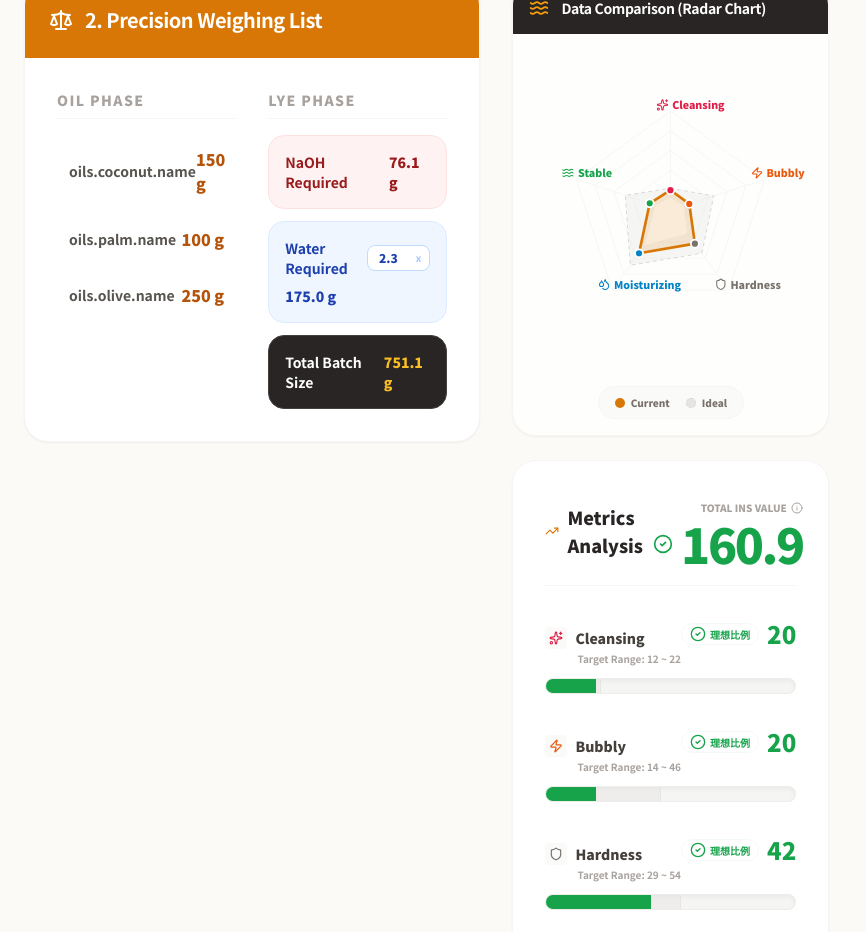
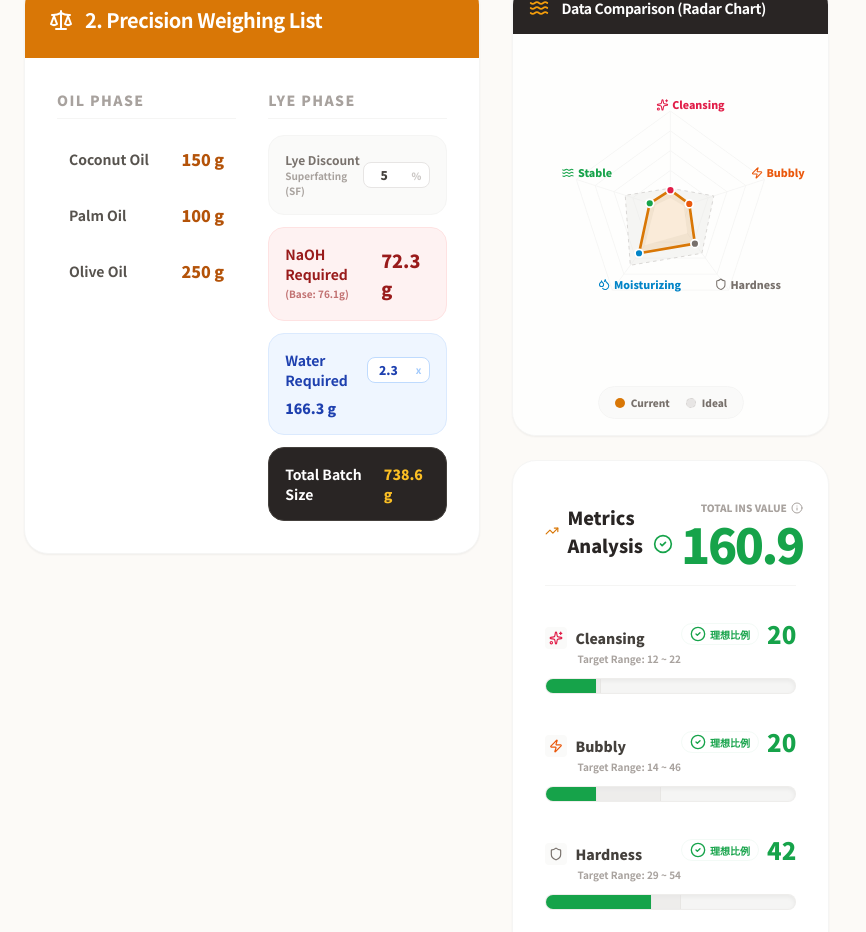
Before and after one commit to truedano/Master-Soap-Maker, a React (Vite) app: page / in a window 1280 px wide. Shown: the part 1520-2452 px from the top of the page, without its empty margins (0-866 px from the left). Built offline with nearby package versions, Linux system fonts and the light colour scheme.

Commit message:
新增肥皂計算機的灰_discount (Lye Discount) 功能，包含儲存/載入、計算邏輯調整及介面顯示優化

```diff
--- a/App.tsx
+++ b/App.tsx
@@ -32,6 +32,7 @@ const STORAGE_KEY_FORMULA = 'soap_master_formula';
 const STORAGE_KEY_SAVED_RECIPES = 'soap_master_saved_recipes';
 const STORAGE_KEY_THEME = 'soap_master_theme';
 const STORAGE_KEY_WATER_RATIO = 'soap_master_water_ratio';
+const STORAGE_KEY_LYE_DISCOUNT = 'soap_master_lye_discount';
 
 const App: React.FC = () => {
   const { t, i18n } = useTranslation();
@@ -128,6 +129,12 @@ const App: React.FC = () => {
     return saved ? parseFloat(saved) : 2.3;
   });
 
+  // 管理減鹼比例
+  const [lyeDiscount, setLyeDiscount] = useState<number>(() => {
+    const saved = localStorage.getItem(STORAGE_KEY_LYE_DISCOUNT);
+    return saved ? parseFloat(saved) : 5; // 預設 5% 減鹼
+  });
+
   // 同步到 localStorage
   useEffect(() => {
     localStorage.setItem(STORAGE_KEY_PRICES, JSON.stringify(oilPrices));
@@ -144,6 +151,10 @@ const App: React.FC = () => {
   useEffect(() => {
     localStorage.setItem(STORAGE_KEY_WATER_RATIO, waterRatio.toString());
   }, [waterRatio]);
+
+  useEffect(() => {
+    localStorage.setItem(STORAGE_KEY_LYE_DISCOUNT, lyeDiscount.toString());
+  }, [lyeDiscount]);
 
   useEffect(() => {
     const mainContent = document.getElementById('main-content');
@@ -203,6 +214,7 @@ const App: React.FC = () => {
       items: [...formulaItems],
       additives: [...additiveItems],
       waterRatio,
+      lyeDiscount,
       date: Date.now()
     };
     setSavedRecipes(prev => [newRecipe, ...prev]);
@@ -229,6 +241,9 @@ const App: React.FC = () => {
     setAdditiveItems(recipe.additives || []);
     if (recipe.waterRatio) {
       setWaterRatio(recipe.waterRatio);
+    }
+    if (recipe.lyeDiscount !== undefined) {
+      setLyeDiscount(recipe.lyeDiscount);
     }
 
     ReactGA.event({
@@ -338,6 +353,8 @@ const App: React.FC = () => {
                 setAdditives={setAdditiveItems}
                 waterRatio={waterRatio}
                 setWaterRatio={setWaterRatio}
+                lyeDiscount={lyeDiscount}
+                setLyeDiscount={setLyeDiscount}
                 oilPrices={oilPrices}
                 onSetPrice={handleSetPrice}
                 savedRecipes={savedRecipes}
--- a/components/Calculator.tsx
+++ b/components/Calculator.tsx
@@ -546,8 +546,9 @@ const RecipePrintCard: React.FC<{
   items: FormulaItem[];
   results: any;
   waterRatio: number;
+  lyeDiscount: number;
   pdfMode: 'expert' | 'beginner';
-}> = ({ name, items, results, waterRatio, pdfMode }) => {
+}> = ({ name, items, results, waterRatio, lyeDiscount, pdfMode }) => {
   const { t } = useTranslation();
   const date = new Date().toLocaleDateString('zh-TW', { year: 'numeric', month: 'long', day: 'numeric' });
   const isBeginner = pdfMode === 'beginner';
@@ -570,7 +571,10 @@ const RecipePrintCard: React.FC<{
       <div className="grid grid-cols-3 gap-8 mb-12">
         <div className="p-6 bg-stone-50 rounded-2xl border border-stone-100">
           <p className="text-[10px] font-black text-stone-400 uppercase tracking-widest mb-1">{t('calculator.naoh_req')} (NaOH)</p>
-          <p className="text-3xl font-black">{results.totalNaoh}g</p>
+          <div className="flex items-baseline gap-1">
+            <p className="text-3xl font-black">{results.totalNaoh}g</p>
+            {lyeDiscount > 0 && <span className="text-[10px] text-red-500 font-bold">-{lyeDiscount}% SF</span>}
+          </div>
         </div>
         <div className="p-6 bg-stone-50 rounded-2xl border border-stone-100">
           <p className="text-[10px] font-black text-stone-400 uppercase tracking-widest mb-1">{t('calculator.water_req')} ({t('calculator.multiplier', '倍數')}: {waterRatio})</p>
@@ -802,6 +806,8 @@ interface CalculatorProps {
   setAdditives: React.Dispatch<React.SetStateAction<AdditiveItem[]>>;
   waterRatio: number;
   setWaterRatio: (ratio: number) => void;
+  lyeDiscount: number;
+  setLyeDiscount: (discount: number) => void;
   oilPrices: Record<string, number>;
   onSetPrice: (id: string, price: number) => void;
   onFindOil: (quality: string) => void;
@@ -818,6 +824,8 @@ export const Calculator: React.FC<CalculatorProps> = ({
   setAdditives,
   waterRatio,
   setWaterRatio,
+  lyeDiscount,
+  setLyeDiscount,
   oilPrices,
   onSetPrice,
   onFindOil,
@@ -982,16 +990,19 @@ export const Calculator: React.FC<CalculatorProps> = ({
       else if (current.avgIns >= 120 && current.avgIns <= 170) personality = "balanced";
     }
 
+    const discountedNaoh = current.totalNaoh * (1 - lyeDiscount / 100);
+
     return {
       calculate,
       totalWeight: current.totalWeight,
       totalAdditiveWeight: current.totalAdditiveWeight,
-      totalBatchWeight: current.totalBatchWeight,
+      totalBatchWeight: current.totalWeight + (discountedNaoh * waterRatio) + discountedNaoh + current.totalAdditiveWeight,
       calculatedAdditives: current.calculatedAdditives,
       scentConcentration: current.scentConcentration,
       avgIns: current.avgIns,
-      totalNaoh: Number(current.totalNaoh.toFixed(1)),
-      water: Number((current.totalNaoh * waterRatio).toFixed(1)),
+      totalNaoh: Number(discountedNaoh.toFixed(1)),
+      baseNaoh: Number(current.totalNaoh.toFixed(1)),
+      water: Number((discountedNaoh * waterRatio).toFixed(1)),
       totalCost: Math.round(current.totalCost),
       qualities: current.qualities,
       suggestions,
@@ -999,7 +1010,7 @@ export const Calculator: React.FC<CalculatorProps> = ({
       personality,
       baseSuggestWeight
     };
-  }, [items, additives, waterRatio, oilPrices]);
+  }, [items, additives, waterRatio, lyeDiscount, oilPrices]);
 
   const previewResults = useMemo(() => {
     if (!hoveredOil) return null;
@@ -1154,6 +1165,7 @@ export const Calculator: React.FC<CalculatorProps> = ({
             items={items}
             results={results}
             waterRatio={waterRatio}
+            lyeDiscount={lyeDiscount}
             pdfMode={pdfMode}
           />
         </div>
@@ -1297,12 +1309,12 @@ export const Calculator: React.FC<CalculatorProps> = ({
                   className="p-4 bg-white border border-stone-200 rounded-2xl text-left hover:theme-border-primary hover:shadow-md transition-all group"
                 >
                   <div className="flex items-center justify-between mb-1">
-                    <span className="font-black text-stone-700 group-hover:theme-text-primary transition-colors uppercase tracking-tight text-xs">{preset.name}</span>
+                    <span className="font-black text-stone-700 group-hover:theme-text-primary transition-colors uppercase tracking-tight text-xs">{t(preset.name)}</span>
                     <div className="w-5 h-5 bg-stone-100 rounded-full flex items-center justify-center">
                       <Zap className="w-3 h-3 text-stone-300 group-hover:theme-text-primary" />
                     </div>
                   </div>
-                  <p className="text-[10px] text-stone-400 font-bold leading-tight line-clamp-2">{preset.description}</p>
+                  <p className="text-[10px] text-stone-400 font-bold leading-tight line-clamp-2">{t(preset.description)}</p>
                 </button>
               ))}
             </div>
@@ -1678,7 +1690,7 @@ export const Calculator: React.FC<CalculatorProps> = ({
                       const oil = OILS.find(o => o.id === item.oilId);
                       return (
                         <div key={idx} className="flex justify-between items-center p-3 hover:bg-stone-50 rounded-xl transition-colors">
-                          <span className="text-sm font-bold text-stone-600">{oil?.name}</span>
+                          <span className="text-sm font-bold text-stone-600">{t(oil?.name || '')}</span>
                           <span className="font-black text-amber-700">{item.weight} g</span>
                         </div>
                       );
@@ -1710,9 +1722,31 @@ export const Calculator: React.FC<CalculatorProps> = ({
                 <div className="space-y-4">
                   <h3 className="text-sm font-black text-stone-400 border-b border-stone-100 pb-2 uppercase tracking-widest">{t('calculator.lye_phase')}</h3>
                   <div className="space-y-3">
-                    <div className="flex justify-between p-4 bg-red-50 rounded-2xl text-sm font-bold text-red-800 border border-red-100">
-                      <span>{t('calculator.naoh_req')}</span>
-                      <NumberTicker value={results.totalNaoh} precision={1} suffix=" g" className="font-black" />
+                    <div className="flex justify-between items-center p-4 bg-stone-50 rounded-2xl border border-stone-100">
+                      <div className="flex flex-col">
+                        <span className="text-xs font-bold text-stone-500">{t('calculator.lye_discount')}</span>
+                        <span className="text-[10px] text-stone-400 font-bold">{t('calculator.superfatting')}</span>
+                      </div>
+                      <div className="flex items-center bg-white rounded-lg border border-stone-200 px-2 py-1">
+                        <input
+                          type="number"
+                          value={lyeDiscount}
+                          min="0"
+                          max="20"
+                          step="1"
+                          onChange={(e) => setLyeDiscount(Number(e.target.value))}
+                          className="w-10 bg-transparent outline-none text-center font-black text-xs p-0"
+                        />
+                        <span className="text-[10px] text-stone-400 opacity-60 font-black">%</span>
+                      </div>
+                    </div>
+
+                    <div className="flex justify-between p-4 bg-red-50 rounded-2xl text-sm font-bold text-red-800 border border-red-100 items-center">
+                      <div className="flex flex-col">
+                        <span>{t('calculator.naoh_req')}</span>
+                        {lyeDiscount > 0 && <span className="text-[10px] opacity-60">(Base: {results.baseNaoh}g)</span>}
+                      </div>
+                      <NumberTicker value={results.totalNaoh} precision={1} suffix=" g" className="font-black text-lg" />
                     </div>
                     <div className="flex justify-between p-4 bg-blue-50 rounded-2xl text-sm font-bold text-blue-800 border border-blue-100 flex-wrap gap-y-2">
                       <div className="flex items-center gap-2">
@@ -1924,11 +1958,11 @@ export const Calculator: React.FC<CalculatorProps> = ({
                       <p className={`text-sm font-black mb-3 ${s.text.includes('過高') || s.text.includes('Too high') || s.text.includes('太強') ? 'text-rose-400' : 'text-orange-400'}`}>{s.text}</p>
                       <div className="flex flex-wrap gap-2">
                         {s.actions.map((action) => {
-                          const oilObj = OILS.find(o => o.name.includes(action.name));
+                          const oilObj = OILS.find(o => o.id === action.id);
                           const isReduce = action.type === 'reduce';
                           return (
                             <button
-                              key={`${action.name}-${action.type}`}
+                              key={`${action.id}-${action.type}`}
                               onMouseEnter={() => {
                                 if (oilObj) {
                                   setHoveredOil(oilObj);
@@ -1937,7 +1971,7 @@ export const Calculator: React.FC<CalculatorProps> = ({
                                 }
                               }}
                               onMouseLeave={() => { setHoveredOil(null); setPreviewMode(null); }}
-                              onClick={() => applyAdjustment(action.name, action.weight, action.type)}
+                              onClick={() => applyAdjustment(action.id, action.weight, action.type)}
                               className={`flex items-center gap-1.5 text-[10px] px-3 py-2 rounded-xl font-bold transition-all group shadow-sm border border-transparent ${isReduce
                                 ? 'bg-rose-500/10 text-rose-300 hover:bg-rose-600 hover:text-white hover:border-rose-400'
                                 : 'bg-white/10 text-stone-300 hover:bg-amber-600 hover:text-white hover:border-amber-400'
@@ -1948,7 +1982,7 @@ export const Calculator: React.FC<CalculatorProps> = ({
                               ) : (
                                 <PlusCircle className="w-3.5 h-3.5 text-amber-500 group-hover:text-white" />
                               )}
-                              <span>{isReduce ? t('calculator.action_reduce') : t('calculator.action_add')}：{t(action.name)} <span className="opacity-60 ml-1">({isReduce ? '-' : '+'}{action.weight}g)</span></span>
+                              <span>{isReduce ? t('calculator.action_reduce') : t('calculator.action_add')}：{t(oilObj?.name || action.id)} <span className="opacity-60 ml-1">({isReduce ? '-' : '+'}{action.weight}g)</span></span>
                             </button>
                           );
                         })}
@@ -1978,7 +2012,6 @@ export const Calculator: React.FC<CalculatorProps> = ({
           />
         )}
       </div>
-    </div >
-
+    </div>
   );
 };
--- a/locales/en/translation.json
+++ b/locales/en/translation.json
@@ -202,6 +202,9 @@
         "lye_phase": "Lye Phase",
         "naoh_req": "NaOH Required",
         "water_req": "Water Required",
+        "lye_discount": "Lye Discount",
+        "superfatting": "Superfatting (SF)",
+        "discount_multiplier": "%",
         "water_multiplier": "x",
         "total_additive": "Total Additives",
         "total_batch": "Total Batch Size",
--- a/locales/zh-TW/translation.json
+++ b/locales/zh-TW/translation.json
@@ -202,6 +202,9 @@
         "lye_phase": "鹼水部分",
         "naoh_req": "NaOH 需求量",
         "water_req": "水量要求",
+        "lye_discount": "減鹼 (Lye Discount)",
+        "superfatting": "超脂 (Superfatting)",
+        "discount_multiplier": "%",
         "water_multiplier": "倍",
         "total_additive": "添加物總重",
         "total_batch": "總製皂量 (Batch Size)",
--- a/types.ts
+++ b/types.ts
@@ -40,6 +40,7 @@ export interface SavedFormula {
   name: string;
   items: FormulaItem[];
   waterRatio?: number;
+  lyeDiscount?: number;
   additives?: AdditiveItem[];
   date: number;
 }
```
